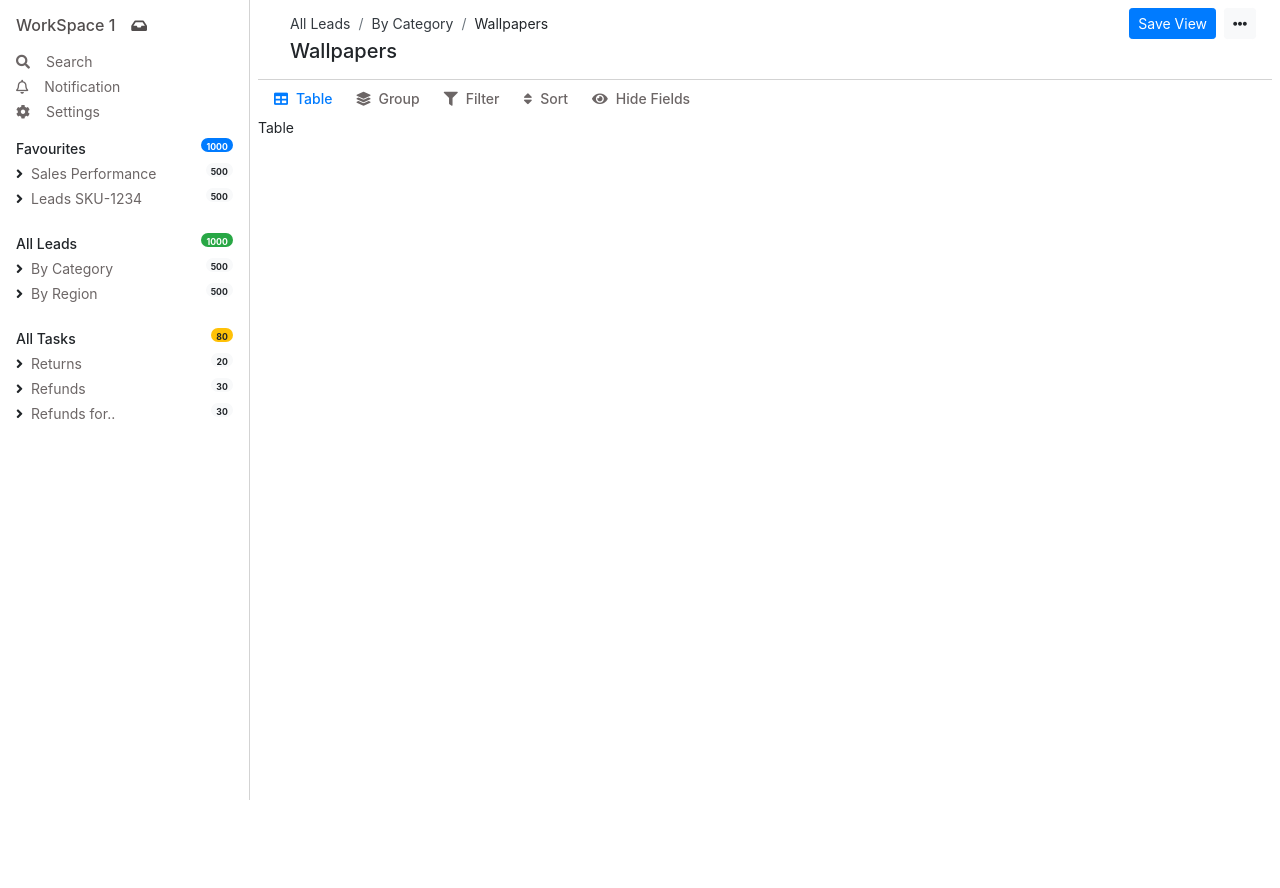
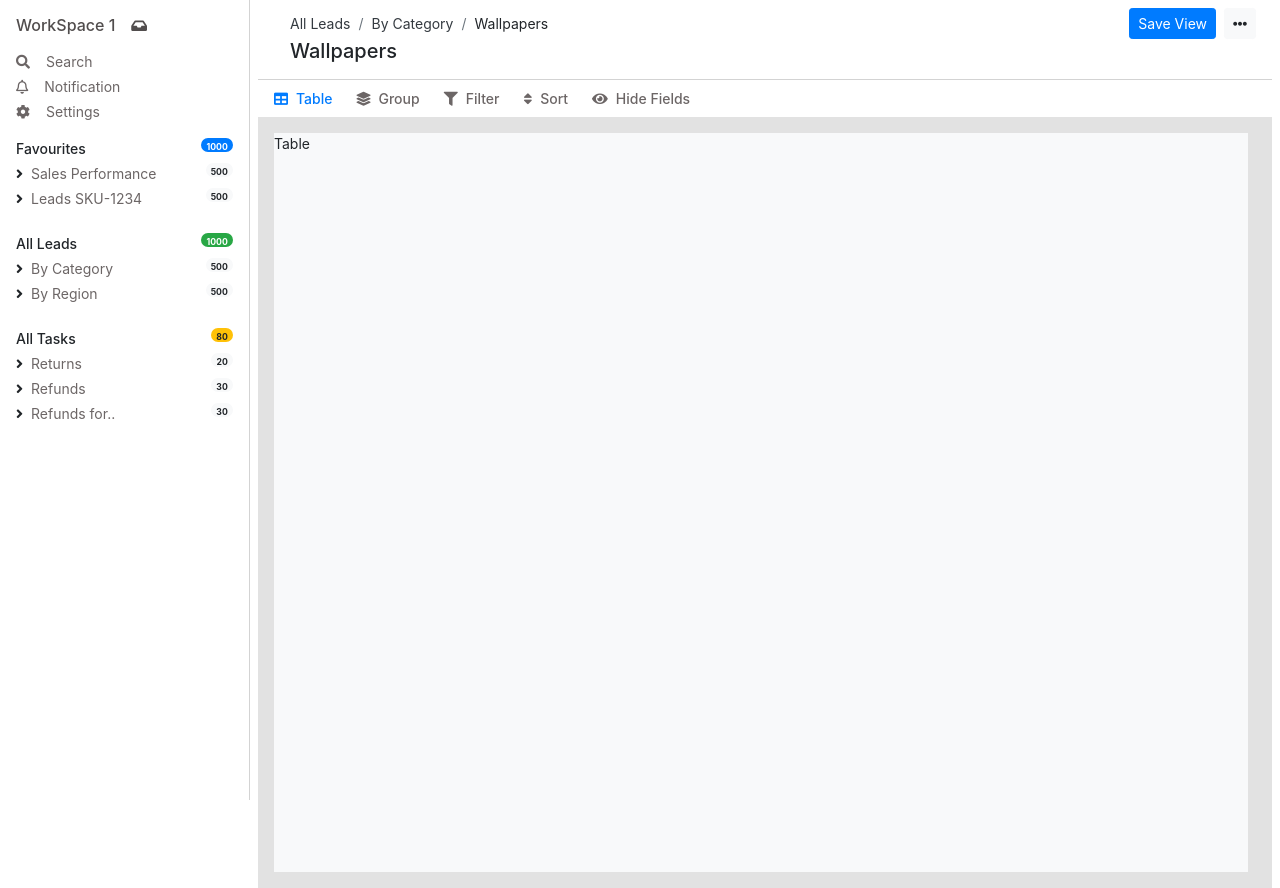
Before and after one commit to tanmaykaushik451/hcinbox, a React (Create React App) app: page / in a window 1280 px wide. Before the commit the page ends 800 px from the top, so only its background shows below. Built offline with nearby package versions, Linux system fonts and the light colour scheme.

Commit message:
table starts

```diff
--- a/src/pages/Home/Home.js
+++ b/src/pages/Home/Home.js
@@ -4,7 +4,7 @@ import "./Home.css"
 
 const Home = () => {
   return (
-    <div className="d-flex flex-column mt-2">
+    <div className="d-flex flex-column mt-2 h-100">
       <div className="d-flex ml-3 pb-2 home-pills">
         <div className="mr-4">
           <i className="fas fa-table mr-2 text-primary"></i><span className="text-primary text-bold">Table</span>
@@ -22,9 +22,7 @@ const Home = () => {
           <i className="fas fa-eye mr-2 text-lightgrey"></i><span className="text-lightgrey text-bold">Hide Fields</span>
         </div>
       </div>
-      <div>
         <Table/>
-      </div>
     </div>
   )
 }
--- /dev/null
+++ b/src/pages/Home/components/Table.css
@@ -0,0 +1,3 @@
+.table-container{
+    background: rgba(211, 211, 211, 0.644);
+}
--- a/src/pages/Home/components/Table.js
+++ b/src/pages/Home/components/Table.js
@@ -1,9 +1,12 @@
 import React from 'react'
+import "./Table.css"
 
 const Table = () => {
     return (
-        <div>
+        <div className="table-container p-3 pr-4 h-100">
+            <div className="bg-light h-100">
             Table
+            </div>
         </div>
     )
 }
```
